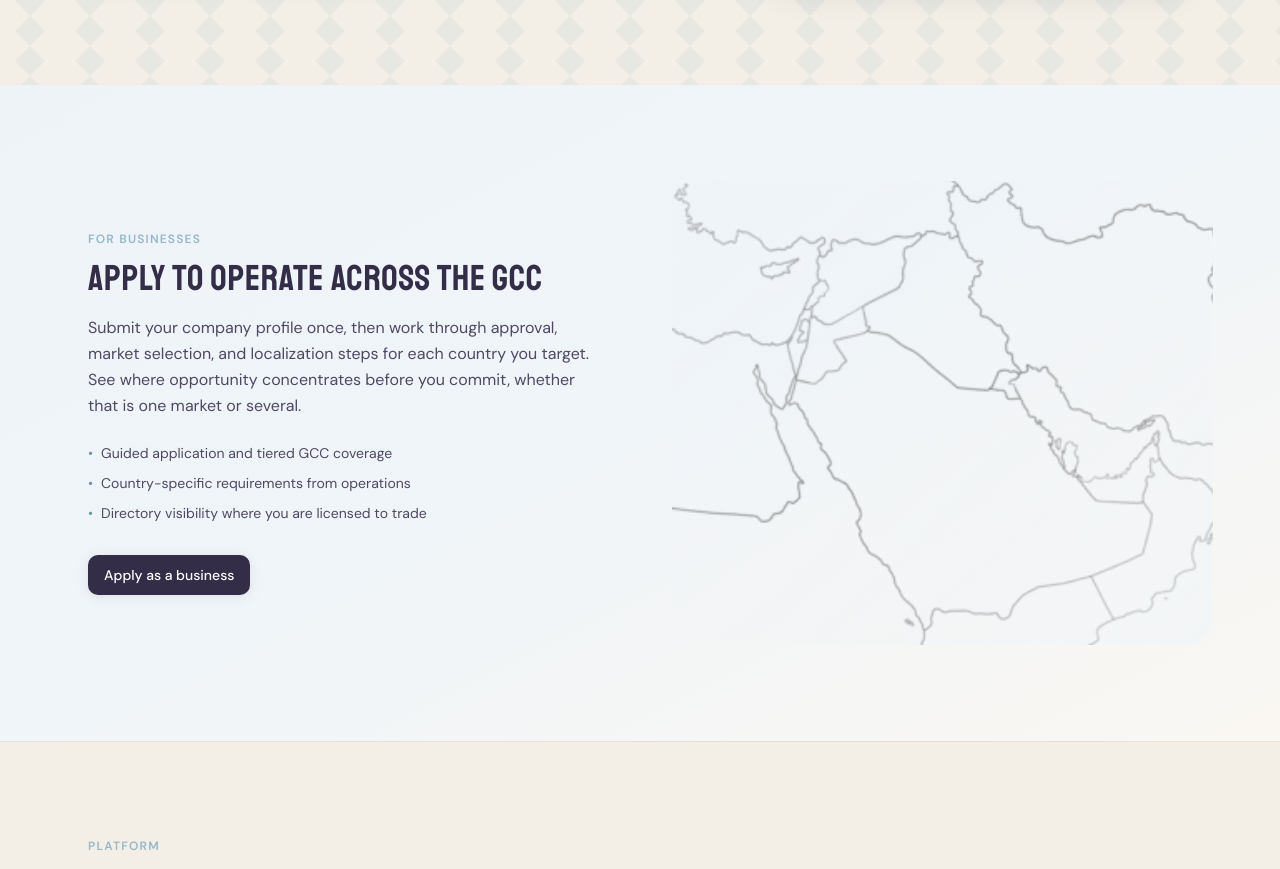
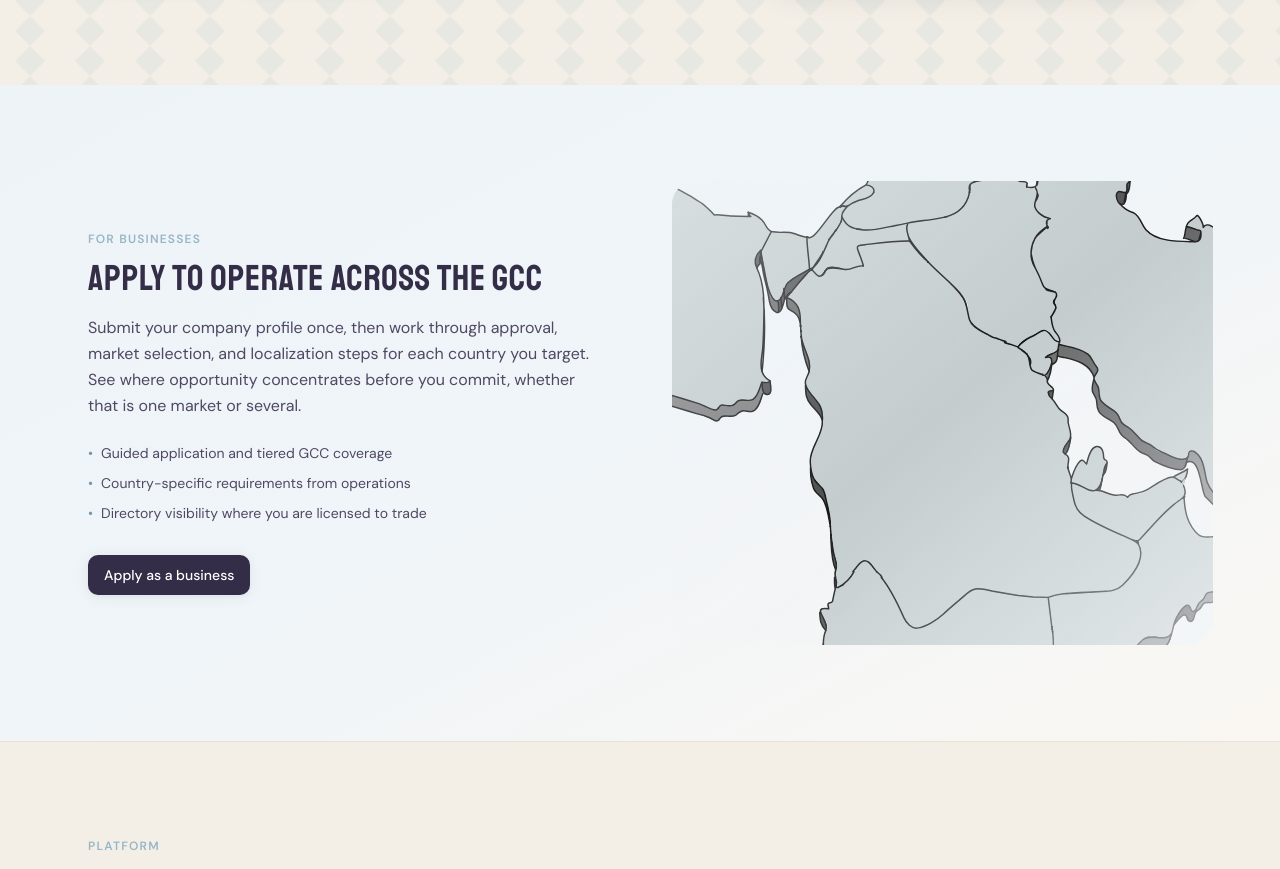
Before and after one commit to Fahad-Alkhalidy/Tawas3, a React (Vite) app: page / in a window 1280 px wide. Shown: the part 640-1509 px from the top of the page. Built offline with nearby package versions, Linux system fonts and the light colour scheme.

Commit message:
changed the map in the landing page

```diff
--- a/src/pages/LandingPage.tsx
+++ b/src/pages/LandingPage.tsx
@@ -110,7 +110,7 @@ export function LandingPage() {
             <div className="flex justify-center md:justify-end w-full">
               <div className="relative w-full max-w-xl md:max-w-none md:w-[108%] md:-mr-[4%] h-[min(420px,48vh)] md:h-[min(520px,58vh)] overflow-hidden rounded-xl">
                 <img
-                  src="/pic.png"
+                  src="/middle-east.svg"
                   alt="Outline map of GCC member states"
                   className="absolute inset-0 w-full h-full object-cover scale-[1.22] object-center opacity-90 mix-blend-multiply contrast-[1.08]"
                   width={800}
```
Also changed, not shown: public/middle-east.svg (added).
